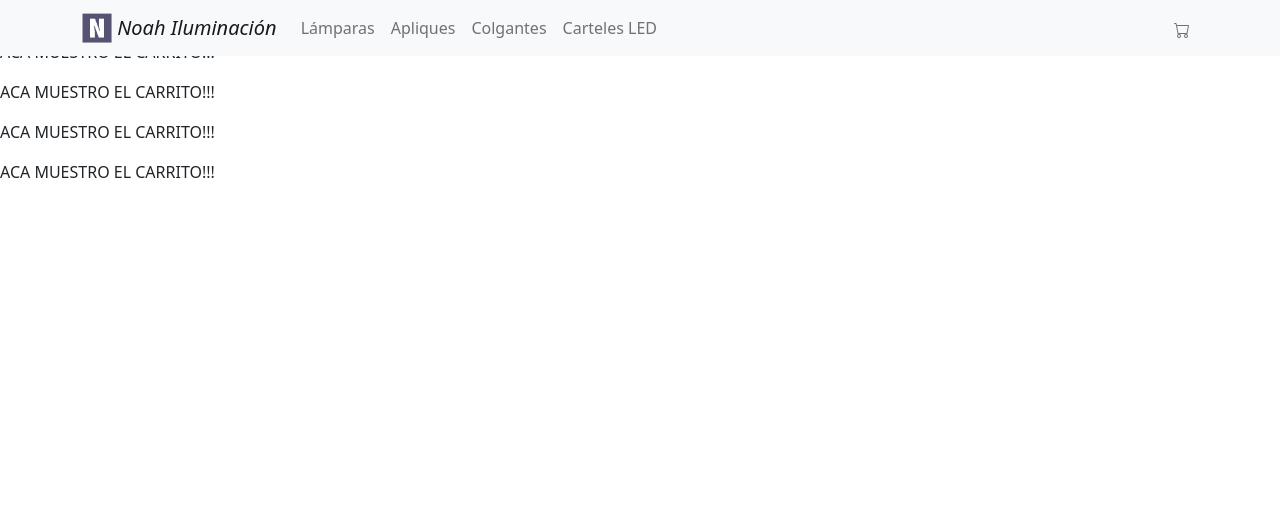
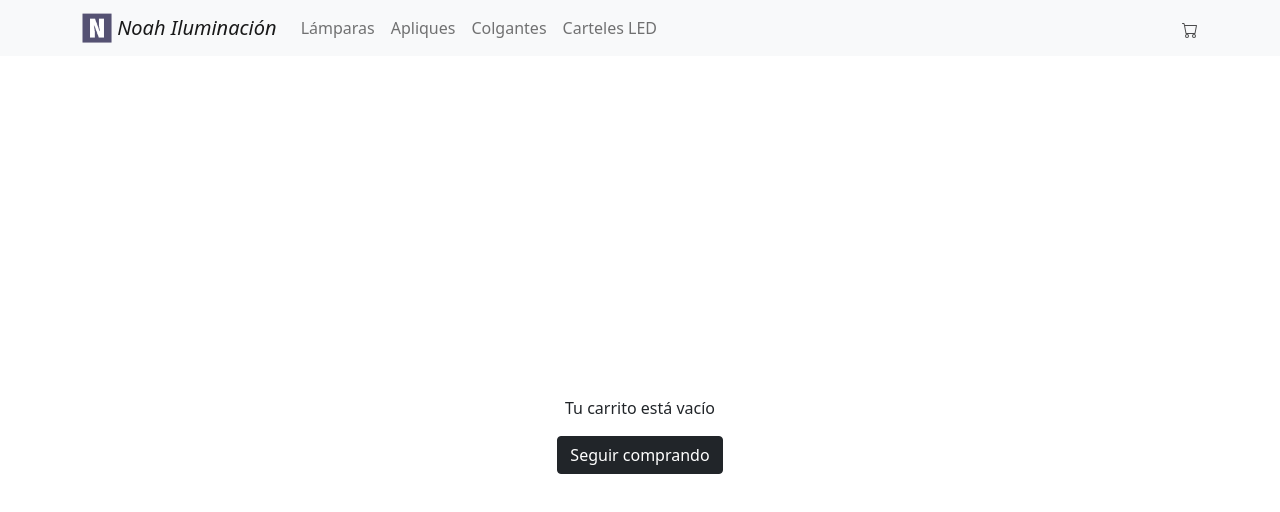
Before and after one commit to chrislt85/react-proyectofinal, a React (Create React App) app: page /cart in a window 1280 px wide. Shown: the top 512 px of the page. Built offline with nearby package versions, Linux system fonts and the light colour scheme.

Commit message:
Agregado de Contexto para carrito. Agregado de detalle de carrito, con funciones para eliminar elementos y limpiar el mismo (incluye nuevo ruteo desde el widget en el NavBar).

```diff
--- a/src/App.js
+++ b/src/App.js
@@ -4,6 +4,7 @@ import { BrowserRouter as Router, Routes, Route} from "react-router-dom"
 import NavBar from './components/NavBar';
 import ItemListContainer from './components/ItemListContainer';
 import ItemDetailContainer from './components/ItemDetailContainer';
+import Cart from './components/Cart';
 import CartContext from './components/CartContext';
 
 function App() {
@@ -23,13 +24,7 @@ function App() {
             <ItemDetailContainer />
           }/>
           <Route exact path='/cart' element={
-            <>
-              <p>ACA MUESTRO EL CARRITO!!!</p>
-              <p>ACA MUESTRO EL CARRITO!!!</p>
-              <p>ACA MUESTRO EL CARRITO!!!</p>
-              <p>ACA MUESTRO EL CARRITO!!!</p>
-              <p>ACA MUESTRO EL CARRITO!!!</p>
-            </>
+            <Cart />
           }/>
         </Routes>
       </Router>
--- /dev/null
+++ b/src/components/Cart.js
@@ -0,0 +1,98 @@
+import '../styles/Cart.css';
+
+import React, { useEffect, useState, useContext } from 'react'
+import Contexts from '../context/Contexts';
+import { Container, Row, Col, Card, Button } from "react-bootstrap";
+import { Link } from "react-router-dom";
+import Table from 'react-bootstrap/Table';
+import { BsFillTrashFill } from "react-icons/bs";
+import Checkout from './Checkout';
+
+const Cart = () => {
+
+    const [cartlist, setCart] = useState([]);
+
+    // Se accede al contexto con el hook useContext
+    const context = useContext(Contexts.CartContext);
+
+
+    useEffect(()=>{
+        setCart(context.cartList);
+        console.log(context.cartList);
+      },[context.cartList]);
+
+
+    const handleCheckout = ()=>{
+        //addSingleDoc(context.value)
+        console.log("HICE CHECKOUT!!!");
+    }
+
+    return(
+        <>
+            <div className="App">
+                <div className="cart-detail">
+
+                    {(context.getTotalItemsInCart() > 0) ?
+                        <Container>
+                            <Row>
+                                <Table striped className="cartDetail">
+                                    <thead>
+                                        <tr>
+                                            <th></th>
+                                            <th>Producto</th>
+                                            <th>Precio por unidad</th>
+                                            <th>Cantidad</th>
+                                            <th>Subtotal</th>
+                                            <th></th>
+                                        </tr>
+                                    </thead>
+                                    <tbody>
+                                        {cartlist.map((item)=>{
+                                            return (
+                                                <tr>
+                                                    <td><img className="itemPreview" src={item.pictureUrl} alt={item.title} /></td>
+                                                    <td>{item.title}</td>
+                                                    <td>$ {item.price}</td>
+                                                    <td>{item.quantity}</td>
+                                                    <td>$ {item.price*item.quantity}</td>
+                                                    <td><span className="btnRemove" onClick={() => context.removeFromCart(item.id)} title="Eliminar producto del carrito"><BsFillTrashFill /></span></td>
+                                                </tr>
+                                            )
+                                        })}
+                                    </tbody>
+                                </Table>
+
+                                <Card className="totalPrice">
+                                    <Card.Header>
+                                        <Card.Text>Total</Card.Text>
+                                    </Card.Header>
+                                    <Card.Body>
+                                        <Card.Title>$ {context.getTotalPriceInCart()}</Card.Title>
+                                    </Card.Body>
+                                </Card>
+                            </Row>
+                            <Row>
+                                <Col>
+                                    <Button variant="dark" style={{ marginRight: '20px' }} onClick={handleCheckout}>Terminar mi compra</Button>
+                                    <Button variant="outline-danger" onClick={() => context.clearCart()}>Vaciar carrito</Button>
+                                </Col>
+                            </Row>
+                            <Row>
+                                <Checkout showModal={true} />
+                            </Row>
+                        </Container>
+                    :
+                        <>
+                            <p>Tu carrito está vacío</p>
+                            <Button as={Link} to="/" variant="dark">
+                                Seguir comprando
+                            </Button>
+                        </>
+                    }
+                </div>
+            </div>
+        </>
+    )
+}
+
+export default Cart
--- a/src/components/CartContext.js
+++ b/src/components/CartContext.js
@@ -9,14 +9,29 @@ export default function CartContext({children}) {
     // Funcion para agregar cierta cantidad de un item al carrito
     const addToCart = (item, quantity) => {
 
+        console.log("addToCart");
+        // console.log(item);
+        // console.log(quantity);
         const itemIndex = cartList.findIndex((currItem) => currItem.id === item.id);
+        // console.log(`Index: ${itemIndex}`);
+        // const inCart = (isInCart(item.id));
+        // console.log(`IsInCart: ${inCart}`);
+        // console.log("STATUS INICIAL DEL CARRITO:");
+        // console.log(cartList);
+
         //if (isInCart(item.id))
         if (itemIndex === -1)
         {// agrego el nuevo item en la lista (que NO existia aun)
+            // console.log("THEN");
+            //console.log(cartList);
+            // console.log([...cartList, {...item, quantity}]);
             setCartList([...cartList, {...item, quantity}]);
+            //setCartList([{...item, quantity}]);
+            //console.log(cartList);
         }
         else
         {// modifico el item existente en la lista
+            // console.log("ELSE");
             let quantityInCart = cartList[itemIndex].quantity;
             // Se elimina el elemento de la lista
             cartList.splice(itemIndex, 1);
@@ -27,15 +42,19 @@ export default function CartContext({children}) {
             // Se vuelve a agregar el item con la nueva cantidad
             setCartList([...cartList, {...item, quantity: quantityInCart}]);
         }
+        // console.log("STATUS FINAL DEL CARRITO:");
+        // console.log(cartList);
     }
 
     // Funcion para remover un item del carrito
     const removeFromCart = (itemId) => {
+        console.log("removeFromCart");
         setCartList(cartList.filter((item) => item.id !== itemId))
     }
 
     // Funcion para remover todos los items del carrito
-    const clearList = () => {
+    const clearCart = () => {
+        console.log("clearCart");
         setCartList([]);
     }
 
@@ -44,20 +63,20 @@ export default function CartContext({children}) {
         return (cartList.findIndex((item) => item.id === itemId) > -1);
     }*/
 
-
-    // FUNCIONES ADICIONALES (ver si las necesito)
     // Funcion para sumar la cantidad de items que tiene el carrito en total
-	/*const getTotalItemsInCart = () => {
+	const getTotalItemsInCart = () => {
+        console.log("getTotalItemsInCart");
 		return cartList.reduce((prevValue, currentValue) => prevValue + currentValue.quantity, 0);
-	}*/
+	}
 
     // Funcion para calcular el precio total acumulado en el carrito
-	/*const getTotalPriceInCart = () => {
+	const getTotalPriceInCart = () => {
+        console.log("getTotalPriceInCart");
 		return cartList.reduce((total, item) => total + item.quantity * item.price, 0);
-	}*/
+	}
 
     return (
-        <Contexts.CartContext.Provider value={{cartList, addToCart, removeFromCart, clearList}}>
+        <Contexts.CartContext.Provider value={{cartList, addToCart, removeFromCart, clearCart, getTotalItemsInCart, getTotalPriceInCart, setCartList}}>
             {children}
         </Contexts.CartContext.Provider>
     )
--- a/src/components/CartWidget.js
+++ b/src/components/CartWidget.js
@@ -1,15 +1,28 @@
-import { Nav } from "react-bootstrap"
+import '../styles/CartWidget.css';
+
+import { /*useState,*/ useContext } from "react"
+import { /*Nav, */Badge } from "react-bootstrap"
 import { BsCart } from "react-icons/bs";
-//import { BsCartFill } from "react-icons/bs";
+/*import { BsCartFill } from "react-icons/bs";*/
+import Contexts from '../context/Contexts';
 
 const CartWidget = () => {
+
+    const context = useContext(Contexts.CartContext);
+
     return(
         <>
-            <Nav>
-                <Nav.Link className="nav-cart" href="#">
-                    <BsCart />
-                </Nav.Link>
-            </Nav>
+            {/*<Nav>*/}
+                {/*<Nav.Link className="nav-cart" href="/cart">*/}
+                <BsCart />
+                    {
+                        (context.getTotalItemsInCart() > 0) ?
+                            <Badge className="badgeCounter" pill bg="dark">{context.getTotalItemsInCart()}</Badge>
+                        :
+                            <></>
+                    }
+                {/*</Nav.Link>*/}
+            {/*</Nav>*/}
         </>
     )
 }
--- /dev/null
+++ b/src/components/Checkout.js
@@ -0,0 +1,14 @@
+
+import Form from 'react-bootstrap/Form';
+import Modal from 'react-bootstrap/Modal';
+
+const Checkout = ({showModal}) => {
+
+    return(
+        <>
+            ACA SE ABRE UN MODAL!!!
+        </>
+    )
+}
+
+export default Checkout
--- a/src/components/ItemDetail.js
+++ b/src/components/ItemDetail.js
@@ -1,19 +1,30 @@
 import '../styles/ItemDetail.css';
-import { Container, Row, Col, Card/*, Button*/ } from "react-bootstrap"
-import { useState } from "react"
+
+import { Container, Row, Col, Card/*, Button*/ } from "react-bootstrap";
+import { useState, useContext } from "react";
 import ItemCart from '../components/ItemCart';
-
-import { Button } from "react-bootstrap"
-import { Link } from "react-router-dom"
+import Contexts from '../context/Contexts';
+import { BsCart } from "react-icons/bs";
+import { Button } from "react-bootstrap";
+import { Link } from "react-router-dom";
 
 const ItemDetail = ({item}) => {
 
-    const [finishpurchase, setFinishPurchase] = useState(false)
+    const context = useContext(Contexts.CartContext);
+    const [finishpurchase, setFinishPurchase] = useState(false);
 
     const onAdd= (quantityToAdd)=> {
         // Simulo que agrego el pedido en el contexto
-        console.log(`Se agregaron ${quantityToAdd} productos al carrito del producto "${item.title}"`);
+        // console.log(`Se agregaron ${quantityToAdd} productos al carrito del producto "${item.title}"`);
+        // Agrego el pedido en el contexto
+        context.addToCart(item, quantityToAdd);
+        // console.log("Carrito inicial:");
+        // console.log(context.cartList);
 
+        // context.setCartList([...context.cartList, {title: item.title, quantity: quantityToAdd}]);
+
+        // console.log("Carrito actual:");
+        // console.log(context.cartList);
         // Saco el componente "ItemCart", para que se reemplace por el boton de "Finalizar compra"
         setFinishPurchase(true);
     };
@@ -23,25 +34,30 @@ const ItemDetail = ({item}) => {
             <Row>
                 <Col sm={12} md={6}>
                     <div className="itemDetailImageContainer">
-                        <img className="itemDetailImage" src={item.pictureUrl} alt={item.description} />
+                        <img className="itemDetailImage" src={item.pictureUrl} alt={item.title} />
                     </div>
                 </Col>
                 <Col sm={12} md={6}>
                     <Card>
                         {/*<Card.Header>Featured</Card.Header>*/}
                         <Card.Body>
-                            <Card.Title><div className="itemTitle">{item.title}</div></Card.Title>
-                            <Card.Text><div className="itemDescription">{item.description}</div></Card.Text>
-                            <Card.Text><div className="itemPrice">$ {item.price}</div></Card.Text>
+                            <Card.Title className="itemTitle">{item.title}</Card.Title>
+                            <Card.Text className="itemDescription">{item.description}</Card.Text>
+                            <Card.Text className="itemPrice">$ {item.price}</Card.Text>
                         </Card.Body>
-                        <Card.Body class="purchaseControls">
+                        <Card.Body className="purchaseControls">
                             {
                                 finishpurchase ?
-                                    <Link to={`/cart`}>
-                                        <Button variant="dark">Terminar compra</Button>
-                                    </Link>
+                                        <>
+                                            <Link to={`/`} style={{ marginRight: '20px' }}>
+                                                <Button variant="dark">Seguir comprando</Button>
+                                            </Link>
+                                            <Link to={`/cart`}>
+                                                <Button variant="dark"><BsCart style={{marginTop:'-4px'}}/> Ir al carrito</Button>
+                                            </Link>
+                                        </>
                                     :
-                                <ItemCart stock={item.stock} initial={1} onAdd={onAdd} />
+                                    <ItemCart stock={item.stock} initial={1} onAdd={onAdd} />
                             }
                         </Card.Body>
                         <Card.Footer className="text-muted" style={{ fontSize: '15px' }}>
--- a/src/components/NavBar.js
+++ b/src/components/NavBar.js
@@ -1,7 +1,7 @@
 import '../styles/NavBar.css';
 
 import { Navbar, Nav, Container } from "react-bootstrap"
-import { NavLink } from "react-router-dom"
+import { Link, NavLink } from "react-router-dom"
 import CartWidget from "./CartWidget"
 import logo from '../assets/logo.png'
 
@@ -23,7 +23,9 @@ const NavBar = () => {
                             <NavLink className="nav-link" to={`/category/cartelesled`}>Carteles LED</NavLink>
                         </Nav>
                     </Navbar.Collapse>
-                    <CartWidget/>
+                    <Link to="/cart" className="cart-link nav-cart">
+                        <CartWidget/>
+				    </Link>
                 </Container>
             </Navbar>
         </>
--- /dev/null
+++ b/src/styles/Cart.css
@@ -0,0 +1,31 @@
+.cart-detail {
+    background-color: white;
+    min-height: 100vh;
+    padding-top:70px;
+    display: flex;
+    flex-direction: column;
+    align-items: center;
+    justify-content: center;
+    /*font-size: calc(10px + 2vmin);*/
+    /*color: white;*/
+}
+
+.itemPreview {
+    width: 70px;
+}
+
+.btnRemove{
+    cursor:pointer;
+}
+
+.totalPrice{
+    width: 15rem;
+    padding-left:0px;
+    padding-right:0px;
+    margin-left: auto;
+    margin-bottom:15px;
+}
+
+.cartDetail{
+    vertical-align: middle;
+}
--- /dev/null
+++ b/src/styles/CartWidget.css
@@ -0,0 +1,3 @@
+.badgeCounter{
+    font-size: 9px;
+}
--- a/src/styles/NavBar.css
+++ b/src/styles/NavBar.css
@@ -8,6 +8,18 @@
     background-color:rgb(228, 241, 247);
 }
 
+.nav-cart{
+    color: rgba(0,0,0,.7);
+}
+
+.nav-cart.active{
+    color: rgba(0,0,0,.7);
+}
+
+.nav-cart:hover{
+    color: rgba(0,0,0,.5);
+}
+
 .navbar-brand{
     text-transform: capitalize;
     font-weight: 500;
```
